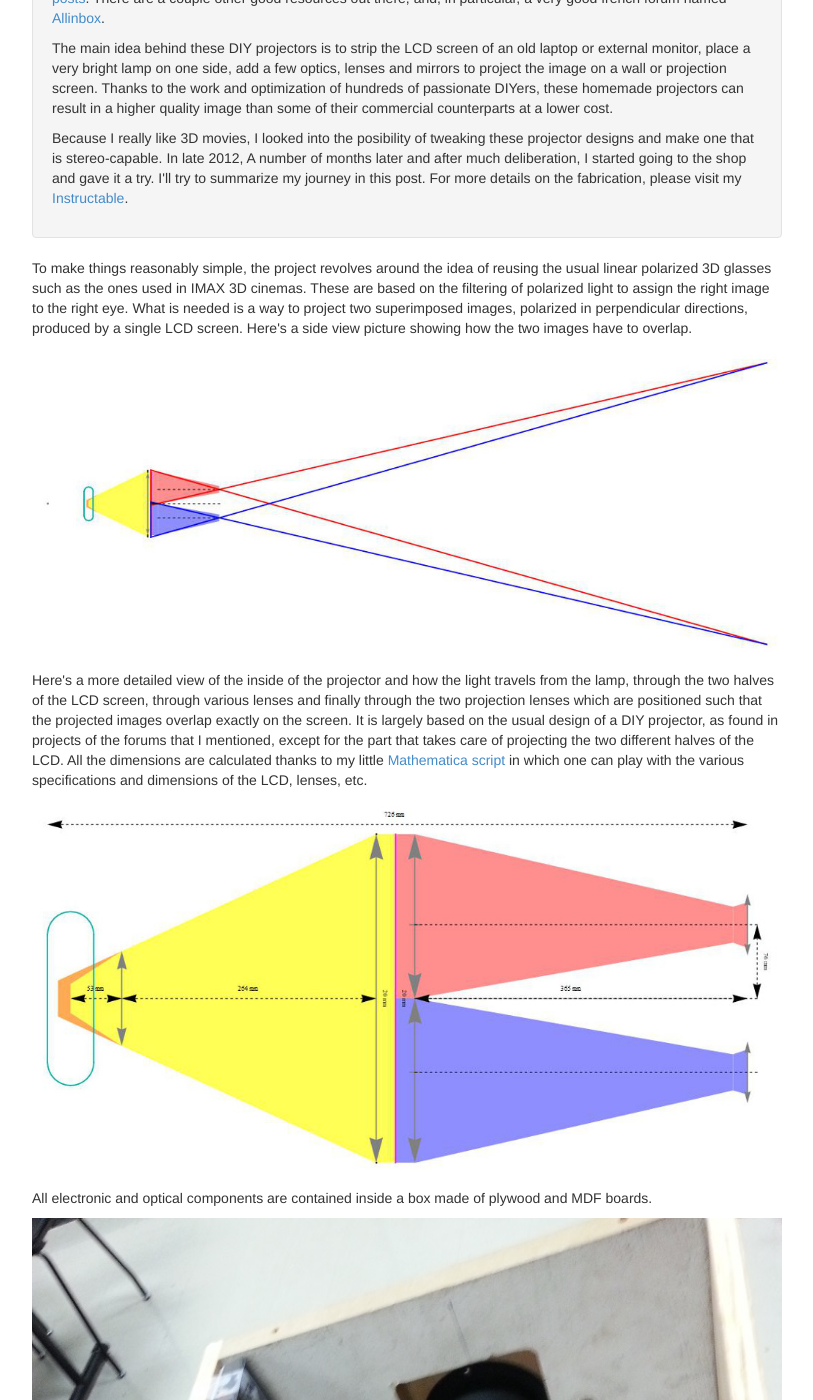
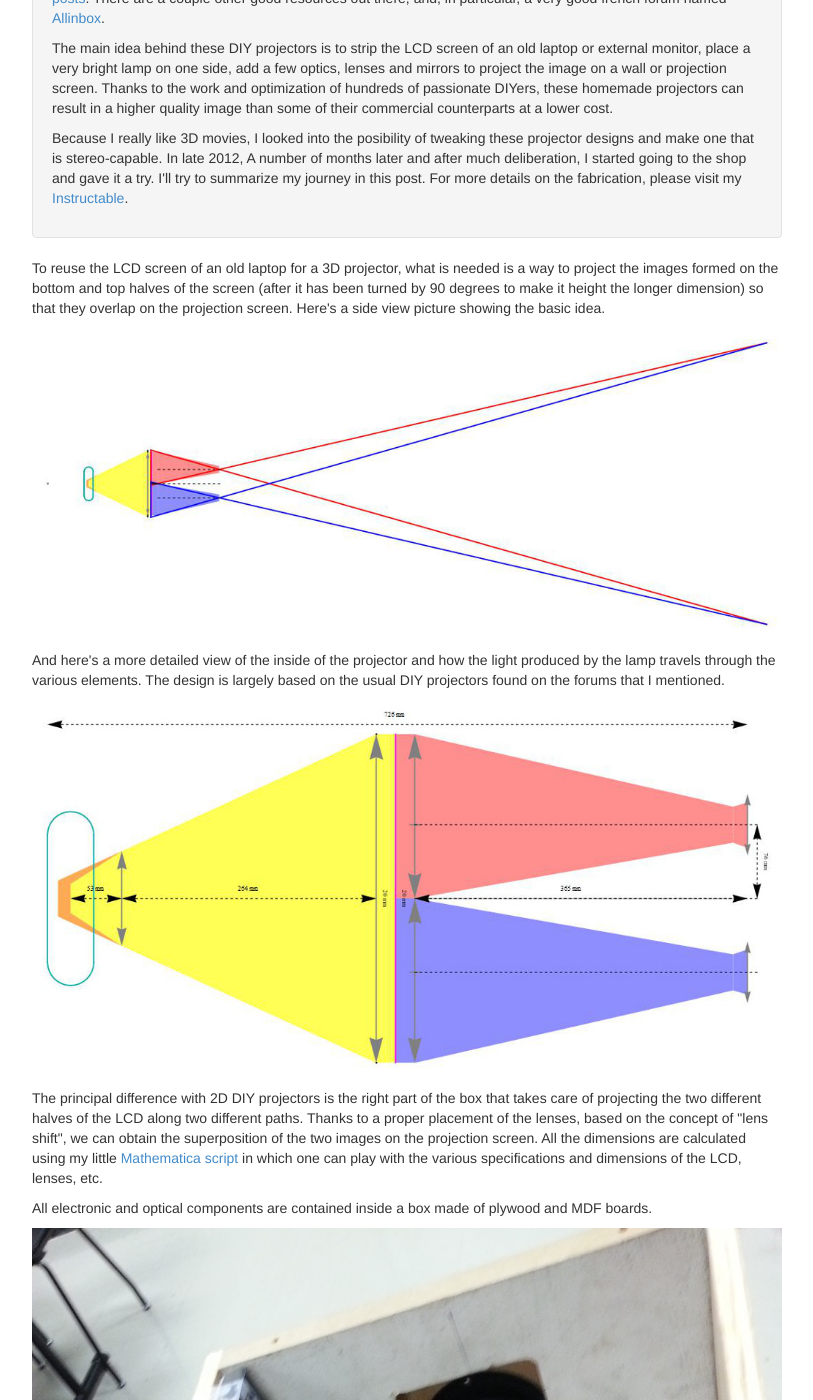
Before and after one commit to naimo/nicolas.github.com, a Jekyll site: the page built from _posts/2013-11-20-3d-projector.md, in a window 1280 px wide and 1400 px high, scrolled down 284 px. Shown: the whole window, without its empty margins (38-851 px from the left). Built offline with Jekyll 4.4.1, drawn with Linux system fonts in a browser that asks for light colours; Markdown is read by kramdown in place of the engine named in the settings; some of the changed text lies outside the part shown.

Commit message:
clearer text

```diff
--- a/_posts/2013-11-20-3d-projector.md
+++ b/_posts/2013-11-20-3d-projector.md
@@ -18,16 +18,20 @@
 </div>
 
 <p>
-To make things reasonably simple, the project revolves around the idea of reusing the usual linear polarized 3D glasses such as the ones used in IMAX 3D cinemas. These are based on the filtering of polarized light to assign the right image to the right eye. What is needed is a way to project two superimposed images, polarized in perpendicular directions, produced by a single LCD screen. Here's a side view picture showing how the two images have to overlap.
+To reuse the LCD screen of an old laptop for a 3D projector, what is needed is a way to project the images formed on the bottom and top halves of the screen (after it has been turned by 90 degrees to make it height the longer dimension) so that they overlap on the projection screen. Here's a side view picture showing the basic idea.
 </p>
 
 <p><img src="{{ site.url }}/assets/img/projector_overlap.jpg" class="img-responsive" alt=""></p>
 
 <p>
-Here's a more detailed view of the inside of the projector and how the light travels from the lamp, through the two halves of the LCD screen, through various lenses and finally through the two projection lenses which are positioned such that the projected images overlap exactly on the screen. It is largely based on the usual design of a DIY projector, as found in projects of the forums that I mentioned, except for the part that takes care of projecting the two different halves of the LCD. All the dimensions are calculated thanks to my little <a href="{{ site.url }}/projector/">Mathematica script</a> in which one can play with the various specifications and dimensions of the LCD, lenses, etc.
+And here's a more detailed view of the inside of the projector and how the light produced by the lamp travels through the various elements. The design is largely based on the usual DIY projectors found on the forums that I mentioned.
 </p>
 
 <p><img src="{{ site.url }}/assets/img/projector_sideview.jpg" class="img-responsive" alt=""></p>
+
+<p>
+The principal difference with 2D DIY projectors is the right part of the box that takes care of projecting the two different halves of the LCD along two different paths. Thanks to a proper placement of the lenses, based on the concept of "lens shift", we can obtain the superposition of the two images on the projection screen. All the dimensions are calculated using my little <a href="{{ site.url }}/projector/">Mathematica script</a> in which one can play with the various specifications and dimensions of the LCD, lenses, etc.
+</p>
 
 <p>
 All electronic and optical components are contained inside a box made of plywood and MDF boards.
@@ -35,5 +39,6 @@
 
 <p><img src="{{ site.url }}/assets/img/projector_inside.jpg" class="img-responsive" alt="Components inside the box"></p>
 
+To make things simpler, the project reuses usual linear-polarized 3D glasses such as the ones used in IMAX 3D cinemas. These rely on the filtering of polarized light to assign the right image to the right eye.
 
 <p><img src="{{ site.url }}/assets/img/projector_main.jpg" class="img-responsive" alt="Finished projector"></p>
```
